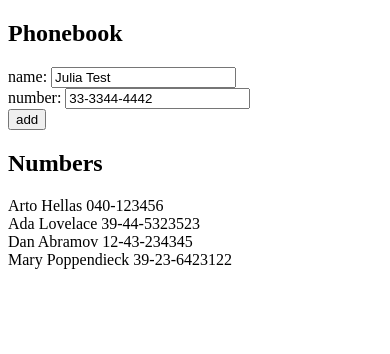
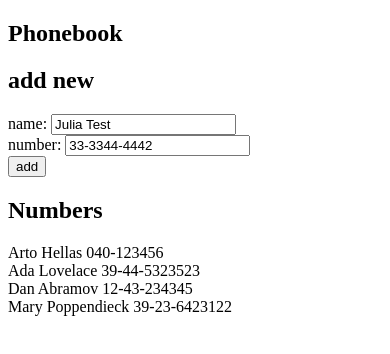
Before and after one commit to iaaron-xyz/fullstack-open-submissions, a React (Vite) app in the folder part2/phonebook/: page / in a window 390 px wide. Shown: the top 354 px of the page. Built offline with nearby package versions, Linux system fonts and the light colour scheme.

Commit message:
2.10 step5 phonebook complete

```diff
--- a/part2/phonebook/src/App.jsx
+++ b/part2/phonebook/src/App.jsx
@@ -1,4 +1,6 @@
 import { useState } from "react";
+import PersonForm from "./components/PersonForm";
+import Persons from "./components/Persons";
 
 const App = () => {
   // data
@@ -33,10 +35,6 @@ const App = () => {
       }
     }
 
-    // test logs
-    console.log(newName);
-    console.log(newNumber);
-
     // add new person info
     setPersons(
       persons.concat({
@@ -55,27 +53,18 @@ const App = () => {
       <h2>Phonebook</h2>
 
       {/* Add a new person */}
-      <form>
-        <div>
-          name: <input onChange={handleInputName} value={newName} />
-        </div>
-        <div>
-          number: <input onChange={handleInputNumber} value={newNumber} />
-        </div>
-        <div>
-          <button type="submit" onClick={handleSubmitInfo}>
-            add
-          </button>
-        </div>
-      </form>
+      <h2>add new</h2>
+      <PersonForm
+        handleName={handleInputName}
+        handleNumber={handleInputNumber}
+        name={newName}
+        number={newNumber}
+        handleButton={handleSubmitInfo}
+      />
 
       {/* Display the list of person's name */}
       <h2>Numbers</h2>
-      {persons.map((person) => (
-        <div key={person.id}>
-          {person.name} {person.number}
-        </div>
-      ))}
+      <Persons persons={persons} />
     </div>
   );
 };
--- /dev/null
+++ b/part2/phonebook/src/components/PersonForm.jsx
@@ -0,0 +1,25 @@
+const PersonForm = ({
+  handleName,
+  handleNumber,
+  name,
+  number,
+  handleButton,
+}) => {
+  return (
+    <form>
+      <div>
+        name: <input onChange={handleName} value={name} />
+      </div>
+      <div>
+        number: <input onChange={handleNumber} value={number} />
+      </div>
+      <div>
+        <button type="submit" onClick={handleButton}>
+          add
+        </button>
+      </div>
+    </form>
+  );
+};
+
+export default PersonForm;
--- /dev/null
+++ b/part2/phonebook/src/components/Persons.jsx
@@ -0,0 +1,13 @@
+const Persons = ({ persons }) => {
+  return (
+    <>
+      {persons.map((person) => (
+        <div key={person.id}>
+          {person.name} {person.number}
+        </div>
+      ))}
+    </>
+  );
+};
+
+export default Persons;
```
